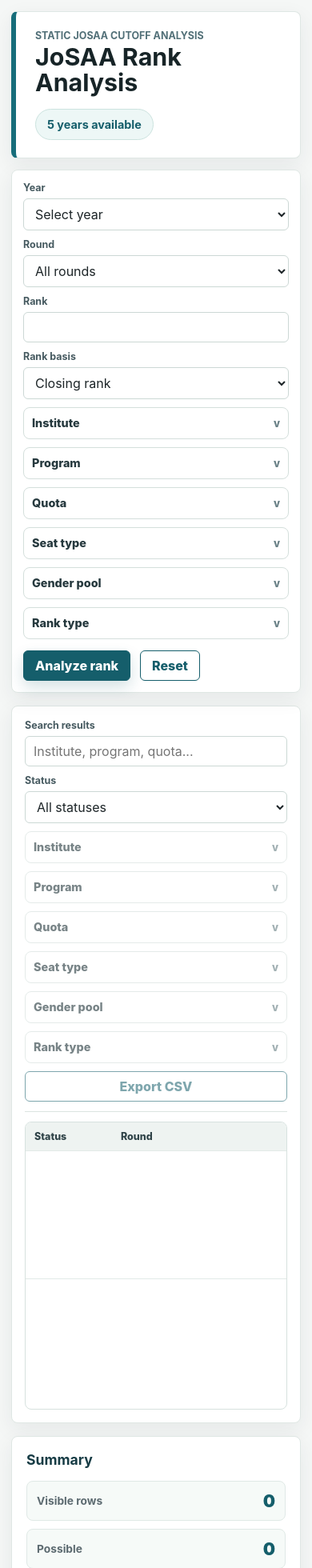
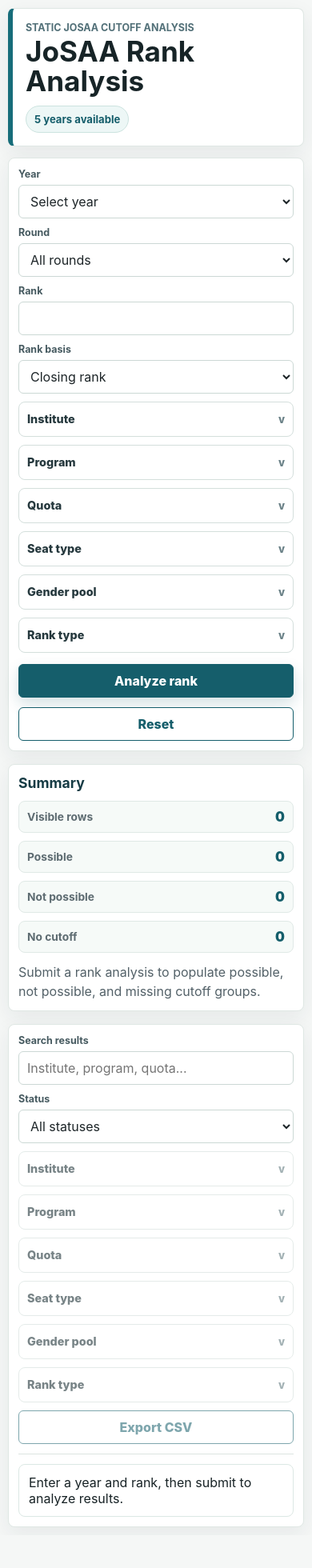
Before and after one commit to PrashubhAtri/josaa-rank-analysis, a React (Vite) app in the folder frontend/: page / in a window 390 px wide. Shown: the top 1960 px of the page at 80% size. After the commit the page ends 1919 px from the top, so only its background shows below. Built offline with nearby package versions, Linux system fonts and the light colour scheme.

Commit message:
Added Loader and phone support

```diff
--- a/frontend/src/App.jsx
+++ b/frontend/src/App.jsx
@@ -50,6 +50,8 @@
 };
 
 const emptyFilterSearches = Object.fromEntries(optionalFilterOrder.map((key) => [key, ""]));
+
+const waitForPaint = () => new Promise((resolve) => requestAnimationFrame(() => setTimeout(resolve, 0)));
 
 function sortText(values) {
   return [...values].sort((a, b) => String(a).localeCompare(String(b), undefined, { numeric: true }));
@@ -370,6 +372,7 @@
   const [yearLoadState, setYearLoadState] = useState("idle");
   const [filters, setFilters] = useState(emptyFilters);
   const [submitted, setSubmitted] = useState(null);
+  const [isAnalyzing, setIsAnalyzing] = useState(false);
   const [resultFilters, setResultFilters] = useState(emptyResultFilters);
   const [filterSearches, setFilterSearches] = useState(emptyFilterSearches);
   const [resultFilterSearches, setResultFilterSearches] = useState(emptyFilterSearches);
@@ -503,7 +506,7 @@
     });
   }
 
-  function submitAnalysis(event) {
+  async function submitAnalysis(event) {
     event.preventDefault();
     const rank = Number(filters.rank);
     if (!filters.year || !Number.isInteger(rank) || rank <= 0) {
@@ -515,9 +518,12 @@
       return;
     }
     setError("");
+    setIsAnalyzing(true);
+    await waitForPaint();
     setSubmitted({ ...filters, rank });
     setResultFilters(emptyResultFilters);
     setResultFilterSearches(emptyFilterSearches);
+    window.setTimeout(() => setIsAnalyzing(false), 120);
   }
 
   function dataStatusLabel() {
@@ -530,6 +536,17 @@
 
   return (
     <main className="app-shell">
+      {(yearLoadState === "loading" || isAnalyzing) ? (
+        <div className="loading-overlay" role="status" aria-live="polite">
+          <div className="loader-card">
+            <span className="spinner" aria-hidden="true" />
+            <div>
+              <strong>{isAnalyzing ? "Analyzing rank" : `Loading ${filters.year} data`}</strong>
+              <p>{isAnalyzing ? "Preparing grouped college and course results..." : "Fetching cutoff data for the selected year..."}</p>
+            </div>
+          </div>
+        </div>
+      ) : null}
       <header className="page-header">
         <div>
           <p className="eyebrow">Static JoSAA cutoff analysis</p>
@@ -640,6 +657,37 @@
             </button>
           </div>
 
+          <div className="mobile-results">
+            {!submitted ? (
+              <div className="empty-card">Enter a year and rank, then submit to analyze results.</div>
+            ) : visibleResults.length ? (
+              visibleResults.map((row, index) => (
+                <article key={`mobile-${row.year}-${row.institute}-${row.academic_program}-${row.quota}-${row.seat_type}-${row.gender_pool}-${index}`} className={`result-card row-${row.status}`}>
+                  <div className="card-topline">
+                    <span className={`status-dot status-${row.status}`}>{statusLabel(row.status)}</span>
+                    <span>{row.quota} / {row.seat_type} / {row.rank_type}</span>
+                  </div>
+                  <h3>{row.institute}</h3>
+                  <p>{row.academic_program}</p>
+                  <div className="round-stack">
+                    {row.rounds.map((round) => (
+                      <span key={`mobile-${row.institute}-${row.academic_program}-${round.round_no}`} className={`round-chip round-${round.status}`}>
+                        R{round.round_no} {formatRank(round.opening_rank)}-{formatRank(round.closing_rank)}
+                      </span>
+                    ))}
+                  </div>
+                  <dl className="card-metrics">
+                    <div><dt>Gender</dt><dd>{row.gender_pool}</dd></div>
+                    <div><dt>Best opening</dt><dd>{formatRank(row.opening_rank)}</dd></div>
+                    <div><dt>Best closing</dt><dd>{formatRank(row.closing_rank)}</dd></div>
+                  </dl>
+                </article>
+              ))
+            ) : (
+              <div className="empty-card">No rows match the current result filters.</div>
+            )}
+          </div>
+
           <div className="table-wrap">
             <table>
               <thead>
--- a/frontend/src/styles.css
+++ b/frontend/src/styles.css
@@ -307,6 +307,59 @@
   opacity: 0.55;
 }
 
+.loading-overlay {
+  align-items: center;
+  background: rgba(245, 247, 246, 0.72);
+  display: flex;
+  inset: 0;
+  justify-content: center;
+  padding: 20px;
+  position: fixed;
+  z-index: 20;
+}
+
+.loader-card {
+  align-items: center;
+  background: #ffffff;
+  border: 1px solid #d8e4e1;
+  border-radius: 8px;
+  box-shadow: 0 18px 50px rgba(24, 42, 46, 0.18);
+  display: flex;
+  gap: 14px;
+  max-width: 360px;
+  padding: 18px;
+  width: 100%;
+}
+
+.loader-card strong {
+  color: #173c45;
+  display: block;
+  font-size: 1rem;
+  margin-bottom: 3px;
+}
+
+.loader-card p {
+  color: #5a6d72;
+  line-height: 1.4;
+  margin: 0;
+}
+
+.spinner {
+  animation: spin 800ms linear infinite;
+  border: 3px solid #cfe5e1;
+  border-top-color: #155e6b;
+  border-radius: 999px;
+  flex: 0 0 auto;
+  height: 34px;
+  width: 34px;
+}
+
+@keyframes spin {
+  to {
+    transform: rotate(360deg);
+  }
+}
+
 .error-text {
   background: #fff2f2;
   border: 1px solid #ffcaca;
@@ -354,6 +407,10 @@
   min-height: 360px;
   overflow: auto;
   width: 100%;
+}
+
+.mobile-results {
+  display: none;
 }
 
 table {
@@ -594,7 +651,12 @@
   }
 
   .summary-panel {
+    order: -1;
     position: static;
+  }
+
+  dl {
+    grid-template-columns: repeat(2, minmax(0, 1fr));
   }
 
   .table-wrap {
@@ -602,9 +664,175 @@
   }
 }
 
+@media (max-width: 760px) {
+  .app-shell {
+    padding: 10px;
+  }
+
+  .page-header {
+    align-items: stretch;
+    gap: 12px;
+    padding: 16px;
+  }
+
+  h1 {
+    font-size: clamp(1.7rem, 9vw, 2.35rem);
+  }
+
+  .data-pill {
+    align-self: start;
+    font-size: 0.82rem;
+    padding: 8px 10px;
+  }
+
+  .filter-panel {
+    padding: 12px;
+    position: static;
+  }
+
+  .filter-grid,
+  .result-toolbar {
+    grid-template-columns: 1fr;
+  }
+
+  .filter-actions {
+    display: grid;
+    grid-template-columns: 1fr 1fr;
+  }
+
+  .filter-actions .error-text {
+    grid-column: 1 / -1;
+  }
+
+  button,
+  input,
+  select,
+  .multi-filter summary {
+    min-height: 42px;
+  }
+
+  .multi-filter[open] {
+    grid-column: 1 / -1;
+  }
+
+  .option-list {
+    max-height: 220px;
+  }
+
+  .results-area {
+    padding: 12px;
+  }
+
+  .result-toolbar {
+    align-items: stretch;
+  }
+
+  .table-wrap {
+    display: none;
+  }
+
+  .mobile-results {
+    display: grid;
+    gap: 10px;
+  }
+
+  .result-card,
+  .empty-card {
+    border: 1px solid #dce8e4;
+    border-radius: 8px;
+    padding: 12px;
+  }
+
+  .result-card.row-possible {
+    background: #f2fbf4;
+    border-color: #d4ead9;
+  }
+
+  .result-card.row-not-possible {
+    background: #fff5f4;
+    border-color: #f2d8d5;
+  }
+
+  .result-card.row-no-data {
+    background: #f5f7f7;
+  }
+
+  .result-card h3 {
+    color: #172b30;
+    font-size: 1rem;
+    line-height: 1.25;
+    margin: 10px 0 5px;
+  }
+
+  .result-card p {
+    color: #34464b;
+    line-height: 1.35;
+    margin: 0 0 10px;
+  }
+
+  .card-topline {
+    align-items: center;
+    color: #63777c;
+    display: flex;
+    flex-wrap: wrap;
+    font-size: 0.78rem;
+    font-weight: 800;
+    gap: 8px;
+    justify-content: space-between;
+  }
+
+  .card-metrics {
+    display: grid;
+    gap: 8px;
+    grid-template-columns: repeat(3, minmax(0, 1fr));
+    margin: 12px 0 0;
+  }
+
+  .card-metrics div {
+    align-items: start;
+    display: grid;
+    gap: 3px;
+    padding: 8px;
+  }
+
+  .card-metrics dt {
+    font-size: 0.7rem;
+  }
+
+  .card-metrics dd {
+    font-size: 0.9rem;
+    overflow-wrap: anywhere;
+  }
+
+  .round-stack {
+    gap: 5px;
+  }
+
+  .round-chip {
+    font-size: 0.72rem;
+  }
+
+  .summary-panel {
+    padding: 12px;
+  }
+
+  dl {
+    grid-template-columns: 1fr 1fr;
+    margin: 12px 0;
+  }
+
+  dl div {
+    padding: 9px 10px;
+  }
+
+  dd {
+    font-size: 1.05rem;
+  }
+}
+
 @media (max-width: 680px) {
   .app-shell {
-    padding: 14px;
+    padding: 10px;
   }
 
   .page-header {
@@ -616,3 +844,15 @@
     top: 0;
   }
 }
+
+@media (max-width: 420px) {
+  .filter-actions,
+  .card-metrics,
+  dl {
+    grid-template-columns: 1fr;
+  }
+
+  .loader-card {
+    align-items: flex-start;
+  }
+}
```
